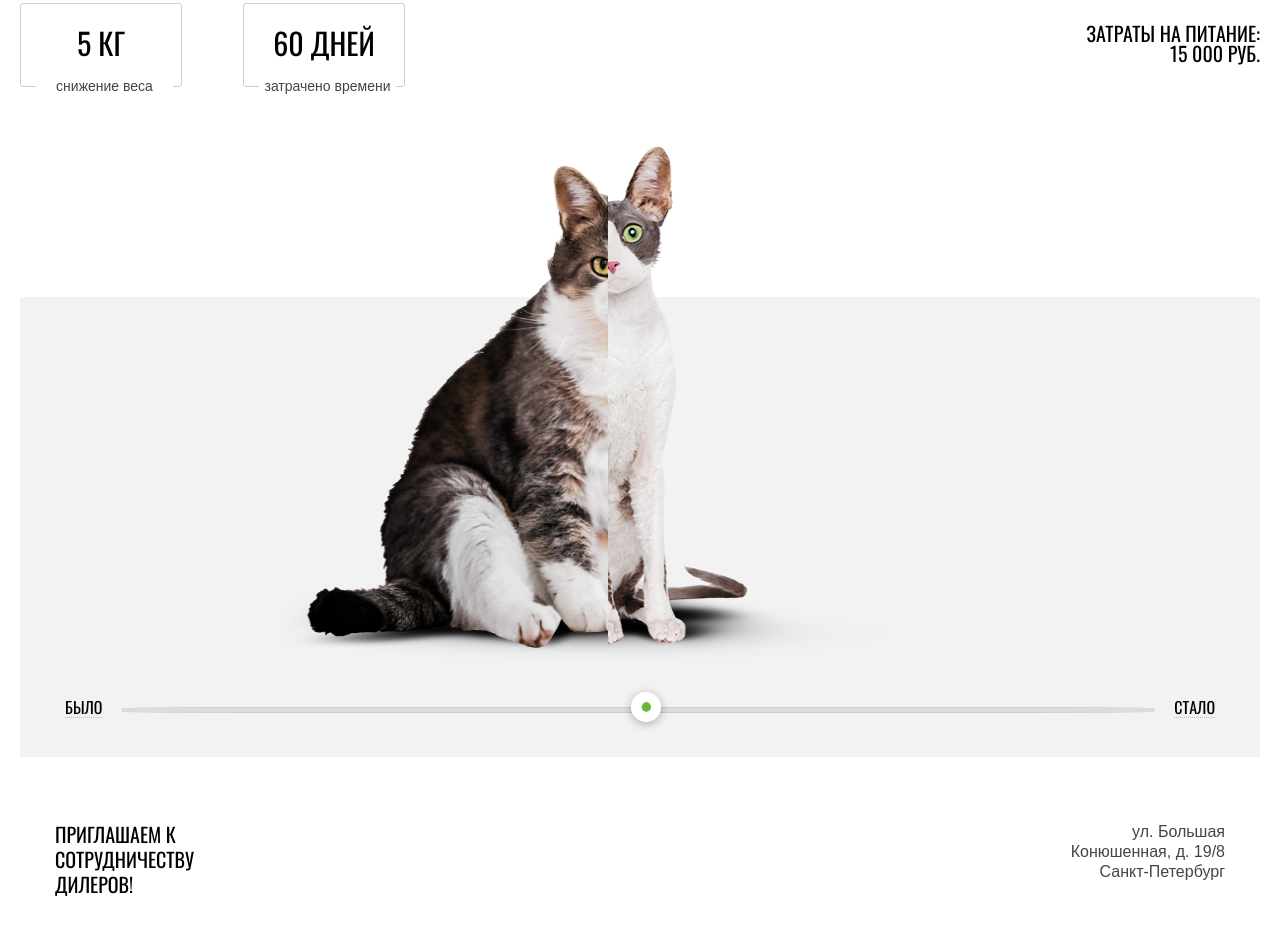
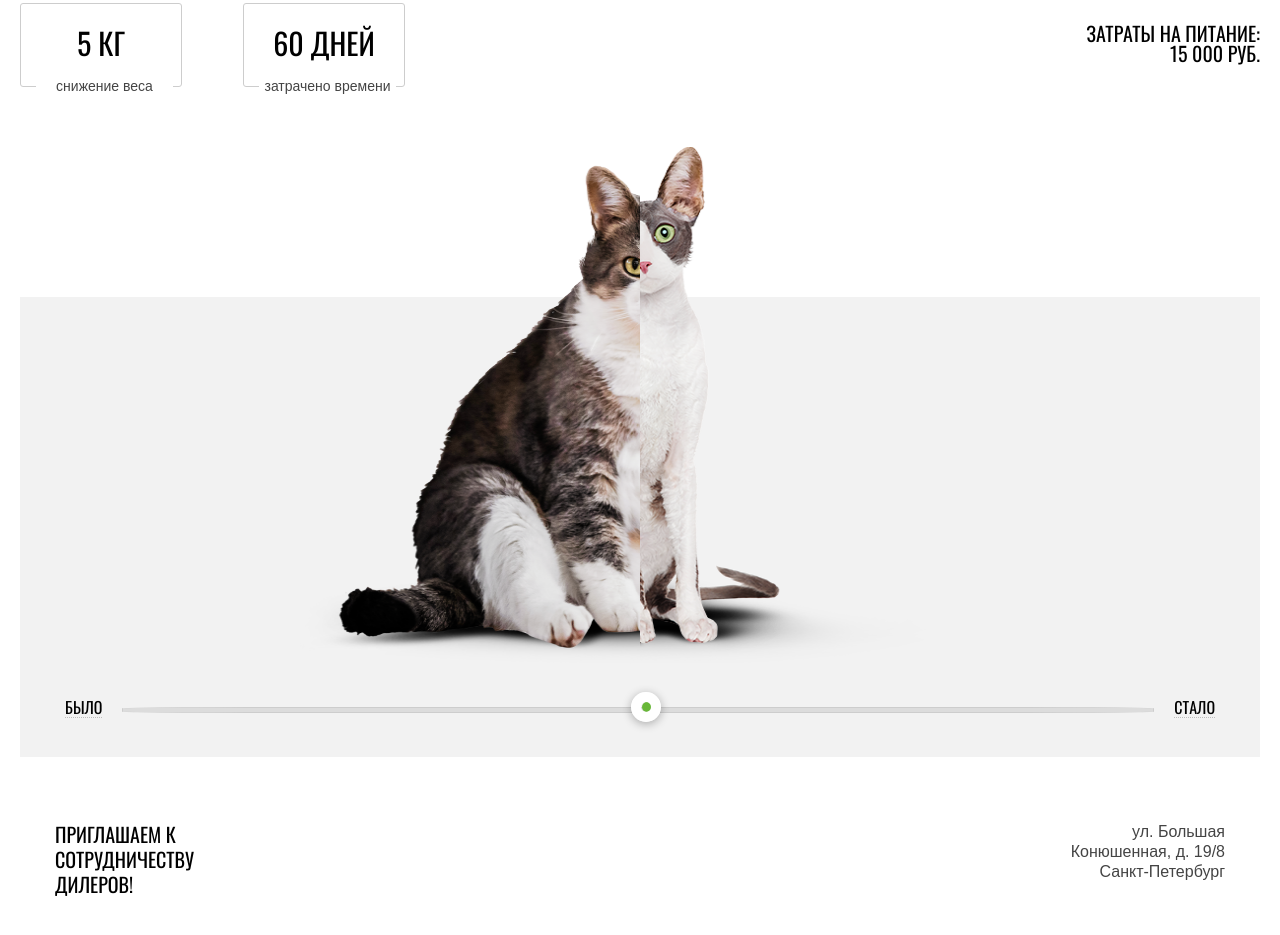
Before and after one commit to AnnaKadomtseva/cat-energy, a website: page source/index.html in a window 1280 px wide. Shown: the part 2670-3605 px from the top of the page. Drawn offline with nearby package versions, Linux system fonts and the light colour scheme; some packages are replaced by stand-ins of ours; files that its build step writes are made by us from their sources.

Commit message:
Changed the position example__sliders

```diff
--- a/source/sass/blocks/index/example.scss
+++ b/source/sass/blocks/index/example.scss
@@ -100,7 +100,8 @@
     height: 517px;
     position: absolute;
     top: -150px;
-    left: 20%;
+    left: 0;
+    right: 0;
   }
 
   .example__slide {
--- a/source/sass/global/vars.scss
+++ b/source/sass/global/vars.scss
@@ -10,5 +10,6 @@
 $darkgray: #444;
 $darkgreen: #5eaa2f;
 $tablet: 768px;
+$desktop: 1300px;
 $retina-dpi: 144dpi;
 $retina-dppx: 1.5dppx;
```
Also changed, not shown: source/css/blocks/index/example.css.
